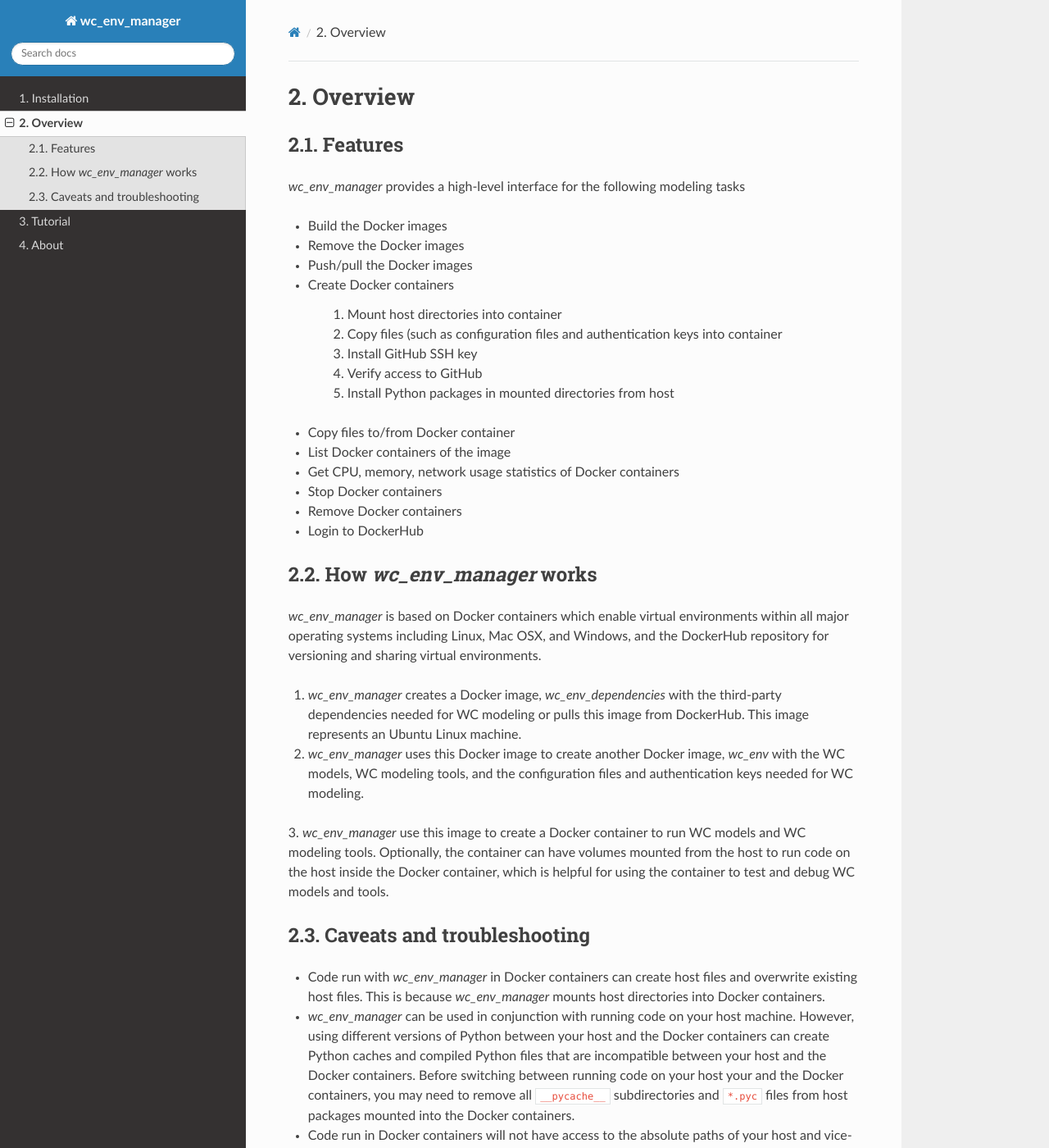
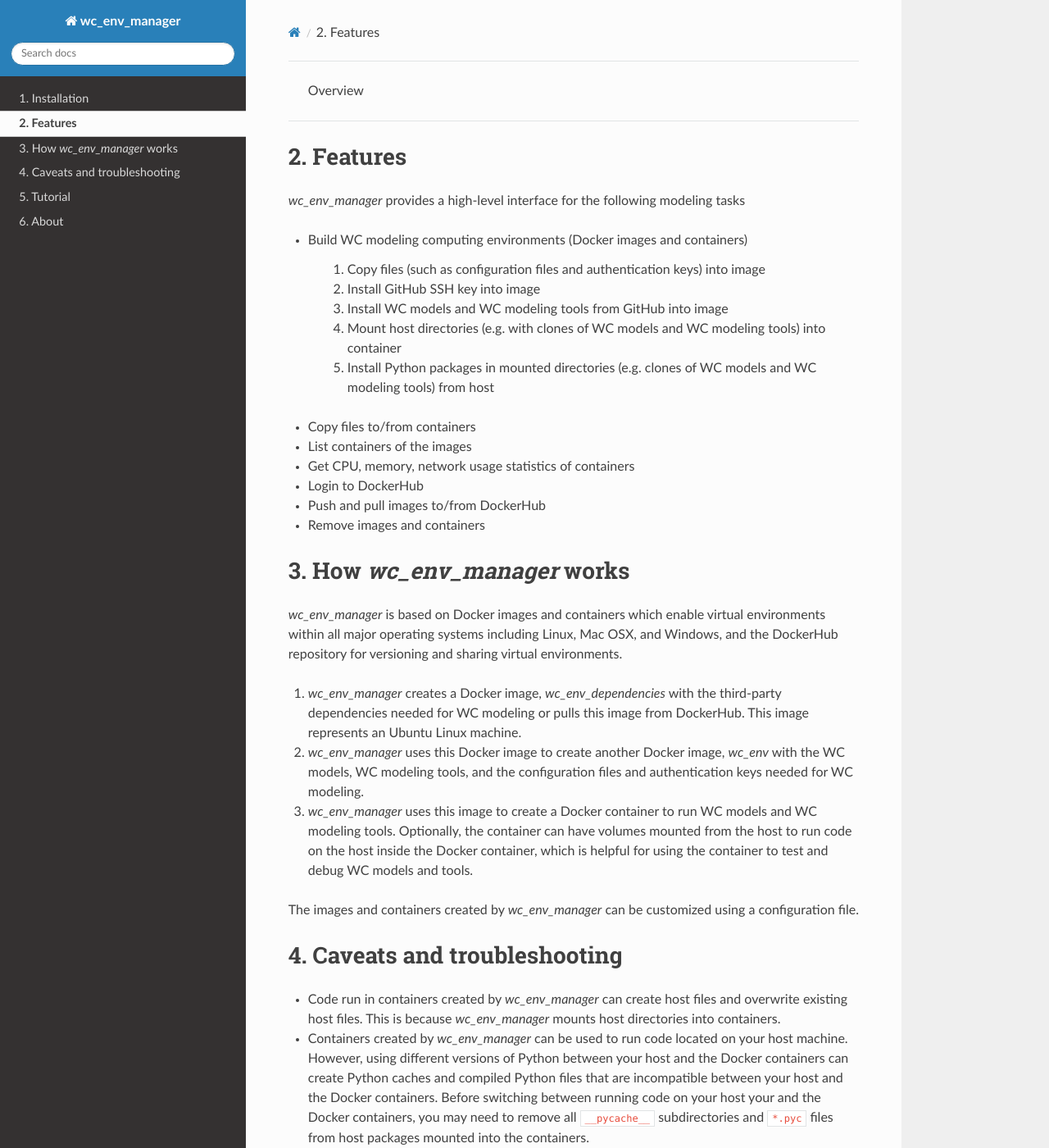
Before and after one commit to KarrLab/wc_env_manager, a Sphinx documentation site: the page built from docs/overview.rst, in a window 1280 px wide and 1400 px high. Shown: the whole window at 82% size. Built offline with Sphinx 7.4.7 and the Read the Docs theme 2.0.0, drawn with Linux system fonts in a browser that asks for light colours; pages that are not in the unit, such as notebooks, are missing from menus; some of the changed text lies outside the part shown.

Commit message:
documenting

```diff
--- a/docs/overview.rst
+++ b/docs/overview.rst
@@ -1,47 +1,43 @@
-Overview
+ Overview
 ========
 
 
 Features
 -------------------------------------
-`wc_env_manager` provides a high-level interface for the following modeling tasks
+*wc_env_manager* provides a high-level interface for the following modeling tasks
 
-* Build the Docker images
-* Remove the Docker images
-* Push/pull the Docker images
-* Create Docker containers
+* Build WC modeling computing environments (Docker images and containers)
 
-    1. Mount host directories into container
-    2. Copy files (such as configuration files and authentication keys into container
-    3. Install GitHub SSH key
-    4. Verify access to GitHub
-    5. Install Python packages in mounted directories from host
+    1. Copy files (such as configuration files and authentication keys) into image
+    2. Install GitHub SSH key into image
+    3. Install WC models and WC modeling tools from GitHub into image
+    4. Mount host directories (e.g. with clones of WC models and WC modeling tools) into container
+    5. Install Python packages in mounted directories (e.g. clones of WC models and WC modeling tools) from host
 
-* Copy files to/from Docker container
-* List Docker containers of the image
-* Get CPU, memory, network usage statistics of Docker containers
-* Stop Docker containers
-* Remove Docker containers
+* Copy files to/from containers
+* List containers of the images
+* Get CPU, memory, network usage statistics of containers
 * Login to DockerHub
+* Push and pull images to/from DockerHub
+* Remove images and containers
 
 
-How `wc_env_manager` works
+How *wc_env_manager* works
 -------------------------------------
 
-`wc_env_manager` is based on Docker containers which enable virtual environments within all major operating systems including Linux, Mac OSX, and Windows, and the DockerHub repository for versioning and sharing virtual environments.
+*wc_env_manager* is based on Docker images and containers which enable virtual environments within all major operating systems including Linux, Mac OSX, and Windows, and the DockerHub repository for versioning and sharing virtual environments.
 
-1. `wc_env_manager` creates a Docker image, *wc_env_dependencies* with the third-party dependencies needed for WC modeling or pulls
-   this image from DockerHub. This image represents an Ubuntu Linux machine.
-2. `wc_env_manager` uses this Docker image to create another Docker image, *wc_env* with the WC models, WC modeling tools,
-   and the configuration files and authentication keys needed for WC modeling.
-3. `wc_env_manager` use this image to create a Docker container to run WC models and WC modeling tools. Optionally, the container can have volumes mounted from the host
-to run code on the host inside the Docker container, which is helpful for using the container to test and debug WC models and tools.
+1. *wc_env_manager* creates a Docker image, *wc_env_dependencies* with the third-party dependencies needed for WC modeling or pulls this image from DockerHub. This image represents an Ubuntu Linux machine.
+2. *wc_env_manager* uses this Docker image to create another Docker image, *wc_env* with the WC models, WC modeling tools, and the configuration files and authentication keys needed for WC modeling.
+3. *wc_env_manager* uses this image to create a Docker container to run WC models and WC modeling tools. Optionally, the container can have volumes mounted from the host to run code on the host inside the Docker container, which is helpful for using the container to test and debug WC models and tools.
+
+The images and containers created by *wc_env_manager* can be customized using a configuration file.
 
 
 Caveats and troubleshooting
 -------------------------------------
 
-* Code run with `wc_env_manager` in Docker containers can create host files and overwrite existing host files. This is because `wc_env_manager` mounts host directories into Docker containers.
-* `wc_env_manager` can be used in conjunction with running code on your host machine. However, using different versions of Python between your host and the Docker containers can create Python caches and compiled Python files that are incompatible between your host and the Docker containers. Before switching between running code on your host your and the Docker containers, you may need to remove all ``__pycache__`` subdirectories and ``*.pyc`` files from host packages mounted into the Docker containers.
-* Code run in Docker containers will not have access to the absolute paths of your host and vice-versa. Consequently, arguments that represent absolute host paths or which contain absolute host paths must be mapped from absolute host paths to the equivalent container path. Similarly outputs with represent or contain absolute container paths must be mapped to the equivalent host paths.
-* Running code with `wc_env_manager` in Docker containers will be slower than running the same code on your host. This is because `wc_env_manager` is based on Docker containers, which add an additional layer of abstraction between your code and your processor.
+* Code run in containers created by *wc_env_manager* can create host files and overwrite existing host files. This is because *wc_env_manager* mounts host directories into containers.
+* Containers created by *wc_env_manager* can be used to run code located on your host machine. However, using different versions of Python between your host and the Docker containers can create Python caches and compiled Python files that are incompatible between your host and the Docker containers. Before switching between running code on your host your and the Docker containers, you may need to remove all ``__pycache__`` subdirectories and ``*.pyc`` files from host packages mounted into the containers.
+* Code run in Docker containers will not have access to the absolute paths of your host and vice-versa. Consequently, arguments that represent absolute host paths or which contain absolute host paths must be mapped from absolute host paths to the equivalent container path. Similarly, outputs which represent or contain absolute container paths must be mapped to the equivalent host paths.
+* Running code in containers created with *wc_env_manager* will be slower than running the same code on your host. This is because *wc_env_manager* is based on Docker containers, which add an additional layer of abstraction between your code and your processor.
```
Also changed, not shown: README.md (+8 -9 lines), docs/index.rst (+9 -9 lines), docs/installation.rst (+4 -4 lines), 1 other file.
